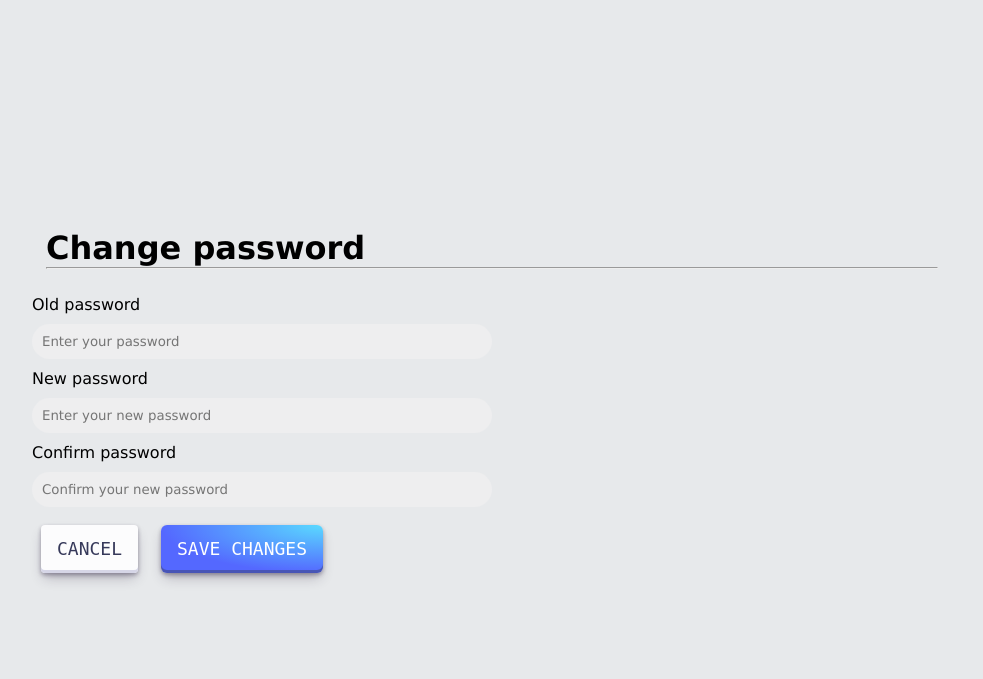
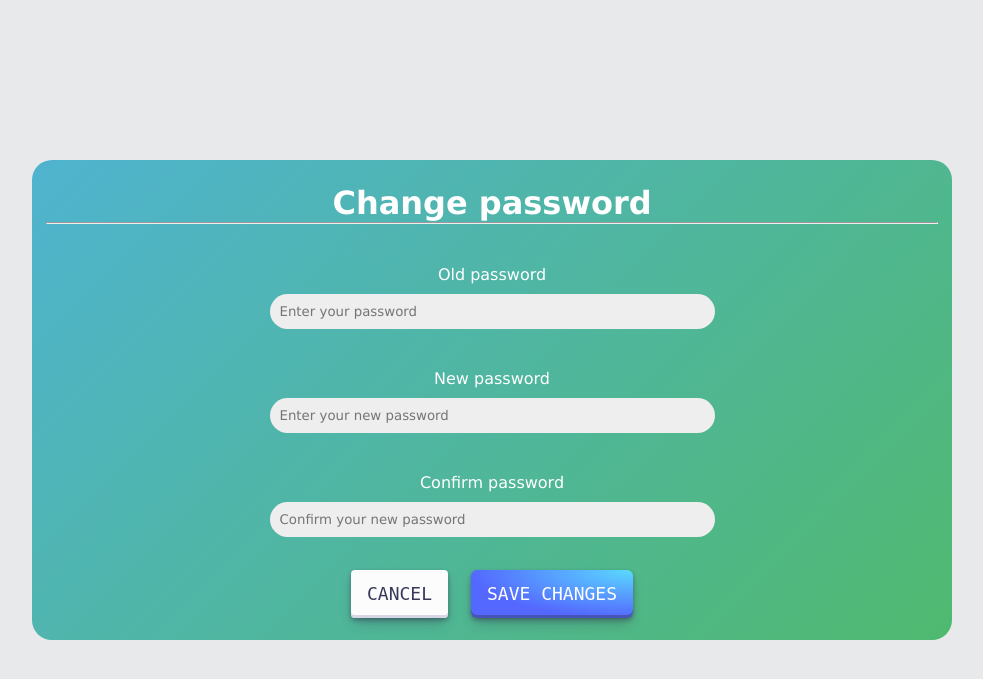
Before and after one commit to amxnese/Learning-Made-Fun, a Django app: page /profile/change_password/ in a window 1280 px wide. Shown: the top 679 px of the page, without its empty margins (148-1131 px from the left). Run offline with Django 5.2, Linux system fonts and the light colour scheme; the visitor is signed in with stand-in values (Sample User, id 1).

Commit message:
modified the users/edit.css so the passwd.html can take styles from it

```diff
--- a/users/static/users/edit.css
+++ b/users/static/users/edit.css
@@ -21,7 +21,7 @@ body {
   /* height: 100%;  */
 }
 
-.editProfile {
+.editProfile, .changePasswd{
   width: 100%; /* Full width */
   background-image: linear-gradient(
     135deg,
@@ -176,3 +176,7 @@ button{
   box-shadow: #D6D6E7 0 3px 7px inset;
   transform: translateY(2px);
 }
+
+.passdiv{
+  padding: 15px;
+}
```
